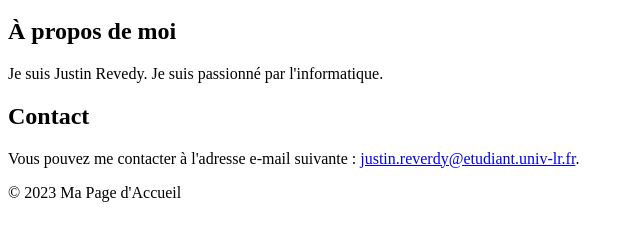
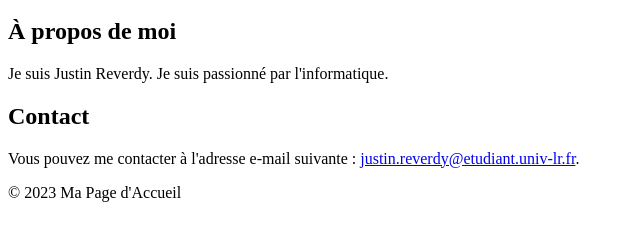
Before and after one commit to JustinReverdy1/foaf, a plain HTML site: page index.html in a window 1280 px wide. Shown: the part 136-374 px from the top of the page, 0-640 px from the left. Drawn offline with Linux system fonts and the light colour scheme.

Commit message:
Update index.html

```diff
--- a/index.html
+++ b/index.html
@@ -20,7 +20,7 @@
 
     <section>
         <h2>À propos de moi</h2>
-        <p>Je suis Justin Revedy. Je suis passionné par l'informatique.</p>
+        <p>Je suis Justin Reverdy. Je suis passionné par l'informatique.</p>
     </section>
 
     <section>
```
